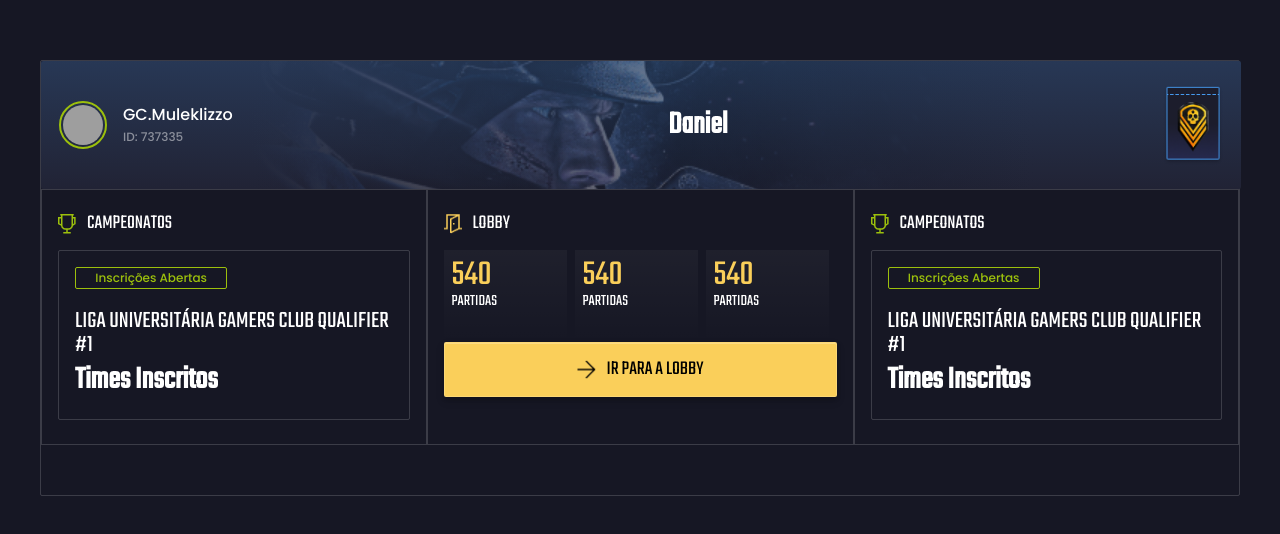
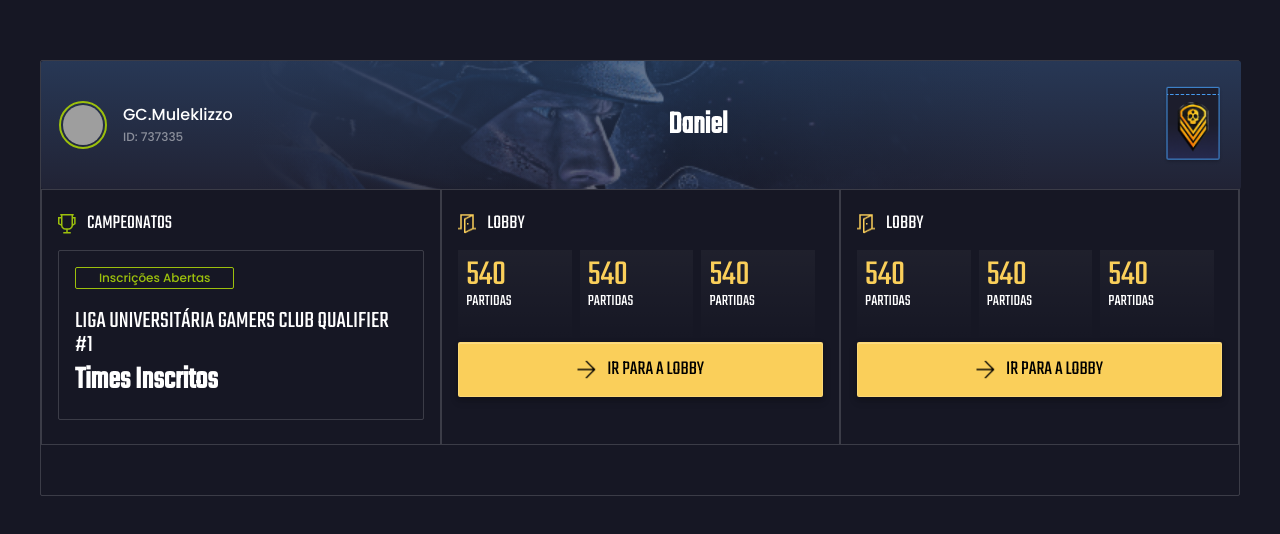
Before and after one commit to dannyelgjl/GC, a React (Create React App) app: page / in a window 1280 px wide. Shown: the part 122-656 px from the top of the page. Built offline with nearby package versions, Linux system fonts and the light colour scheme; grey boxes are pictures that could not be loaded.

Commit message:
fix: adjustment game area

```diff
--- a/src/screens/Home/index.tsx
+++ b/src/screens/Home/index.tsx
@@ -59,7 +59,30 @@
           </GameDetailContainer>
 
 
-          <Championships />
+          <GameDetailContainer>
+            <TitleContainer>
+              <Icon />
+              <Title>Lobby</Title>
+            </TitleContainer>
+
+            <CardsGameContainer>
+              <CardsGame>
+                  <NumberGames>540</NumberGames>
+                  <Games>Partidas</Games>
+              </CardsGame>
+
+              <CardsGame>
+                  <NumberGames>540</NumberGames>
+                  <Games>Partidas</Games>
+              </CardsGame>
+
+              <CardsGame>
+                  <NumberGames>540</NumberGames>
+                  <Games>Partidas</Games>
+              </CardsGame>
+            </CardsGameContainer>
+            <Button icon={iconArrow} title='Ir para a Lobby'/>
+          </GameDetailContainer>
         </Content>
       </Card>
     </Container>
--- a/src/screens/Home/styles.ts
+++ b/src/screens/Home/styles.ts
@@ -42,6 +42,7 @@
 
 export const GameDetailContainer = styled.div`
   display: flex;
+  width: 33.3%;
   flex-direction: column;
   padding: 24px 16px 24px 16px;
   border: 0.5px solid rgba(255, 255, 255, 0.16);
```
